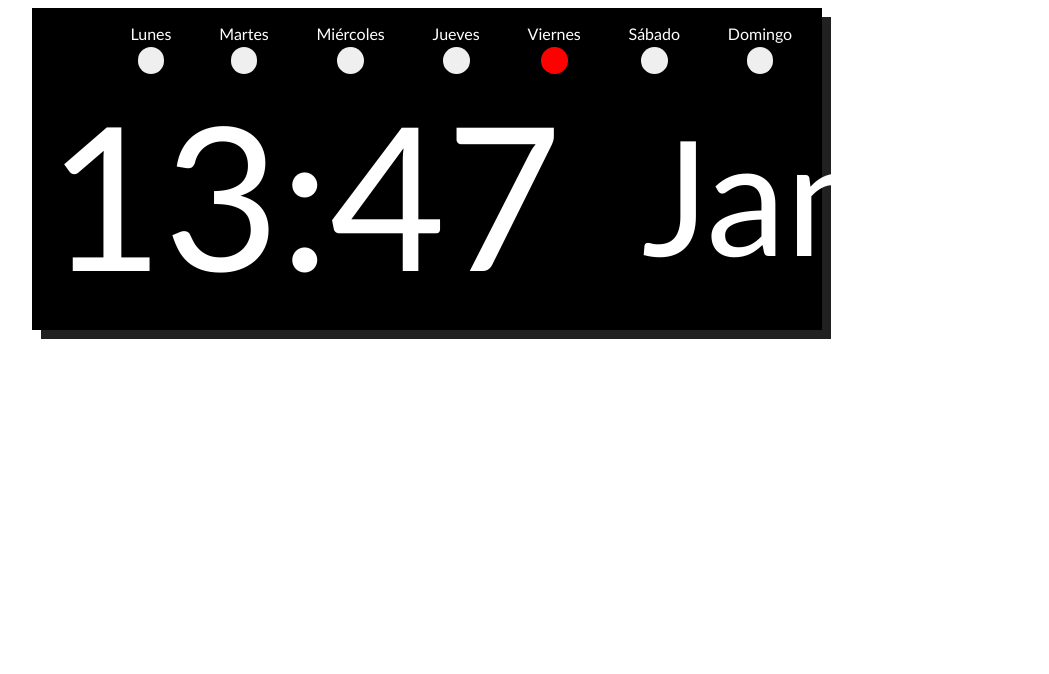
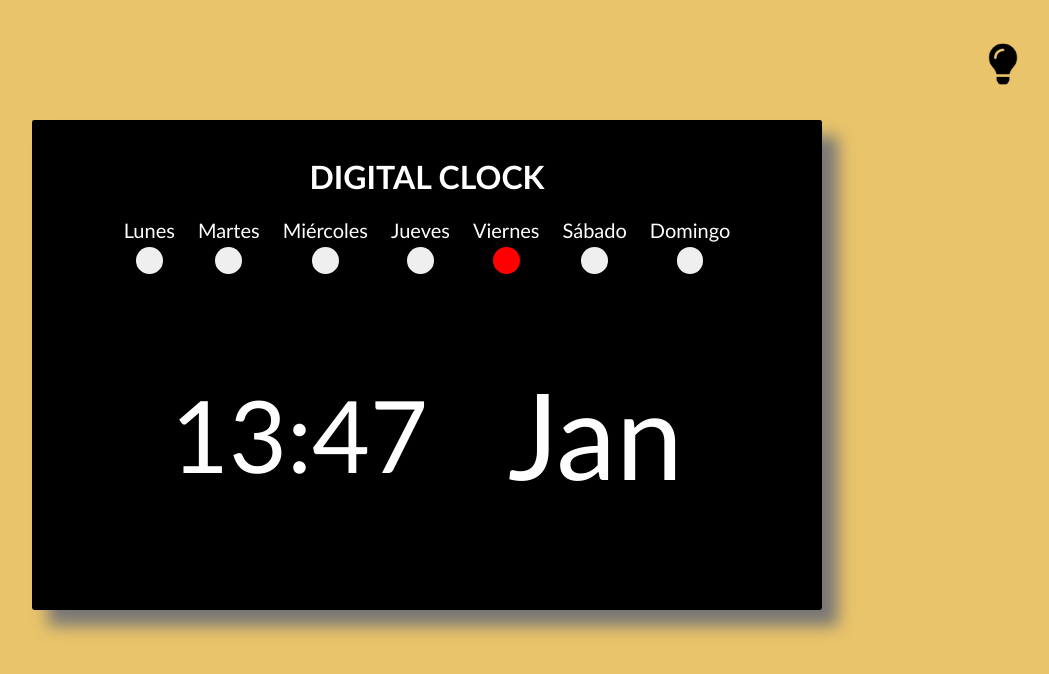
Before and after one commit to joslmt/Digital-Clock, a plain HTML site: page index.html in a window 1280 px wide. Shown: the whole page, without its empty margins (213-1262 px from the left). Drawn offline with Linux system fonts and the light colour scheme.

Commit message:
first commit

```diff
--- a/app.js
+++ b/app.js
@@ -1,20 +1,18 @@
 window.onload = () =>{
     const fullh = document.querySelector(".full-hours");
     const monthY = document.querySelector(".month");
-
+    const change = document.querySelector("img#change");
     const getTime = () => {
         const date = new Date();
         let h = date.getHours();
         let m = date.getMinutes();
         const day = date.getDay();
         const month = date.getMonth();
-
         h = checkT(h);
         m = checkT(m);
         function checkT(i) {
             if (i < 10) {
-                i = "0" + i;
-            }
+                i = "0" + i;}
             return i;
         }
         //actual day week
@@ -30,7 +28,7 @@ window.onload = () =>{
             break;
             case 3:
                 const b3 = document.querySelector("#bt3")
-                b3.style.background = 'orange';
+                b3.style.background = 'red';
                 console.log("miércoles");
             break;
             case 4:
@@ -118,9 +116,14 @@ window.onload = () =>{
             break;
         }
         fullh.innerHTML = `
-        <div id='hora'>${h}:${m}</div>
+        <div ><p id='hora'>${h}:${m}</p></div>
         `;
     }
+    const changeColor = () =>{
+        const container = document.querySelector(".container");
+        container.classList.toggle('new-container-color');
+    }
+    change.onclick = changeColor;
     getTime();
     setInterval(getTime, 60000);
 }
--- a/index.html
+++ b/index.html
@@ -4,12 +4,16 @@
     <meta charset="UTF-8">
     <meta name="viewport" content="width=device-width, initial-scale=1.0">
     <link rel="stylesheet" href="style.css">
-    <link rel="shortcut icon" href="favicon.png" type="image/x-icon">
+    <link rel="shortcut icon" href="/img/favicon.png" type="image/x-icon">
     <script src="app.js"></script>
-    <title>digital clock</title>
+    <title>Clock</title>
 </head>
 <body>
+    <div id="change">
+        <img src="/img/light-icon.png" alt="" id="change">
+    </div>
     <div class="container">
+        <h1>DIGITAL CLOCK</h1>
         <div class="clock">
             <div>
                 <label for="">Lunes</label>
@@ -22,7 +26,6 @@
             <div>
                 <label for="">Miércoles</label>
                 <input type="button" value="" id="bt3">
-
             </div>
             <div>
                 <label for="">Jueves</label>
--- a/style.css
+++ b/style.css
@@ -1,30 +1,47 @@
+body{ background-color: #e9c46a; }
 .container{
+    transition: .5s;
     display: grid;
     justify-items: center;
     margin: 0 auto;
     width: 60%;
     padding: 1em;
+    border-radius: .15em;
+    color: white;
     background-color: black;
-    box-shadow: 9px 9px rgb(34, 33, 33);
-    color: white;
+    box-shadow: 1em 1em 1em rgb(121, 119, 119);
     font-family: 'Gill Sans', 'Gill Sans MT', Calibri, 'Trebuchet MS', sans-serif;
+}
+img{
+    transition: .75s;
+    width: 3em;
+}
+img:hover{
+    transition: .75s;
+    transform: scale(1.15, 1.15);
 }
 .clock{
     width: 80%;
     display: flex;
     justify-content: space-between;
+    font-size: 20px;
 }
 .clock>div{
     display: grid;
     justify-items: center;
     gap: .25em;
 }
-input[type=button]{
+.clock>div>input[type=button]{
     width: 2em;
     height: 2em;
     border-radius: 50%;
     border: none;
     outline: none;
+}
+#change{
+    display: grid;
+    justify-items: right;
+    padding: 1em;
 }
 .center{
     display: flex;
@@ -33,10 +50,19 @@ input[type=button]{
     align-items: center;
 }
 #hora{
-    color: white;
-    font-size: 200px;
+    font-size: 100px;
 }
-#month{font-size: 160px;}
+#month{font-size: 120px;}
+/*====*/
+.new-container-color{
+    transform: scale(1.1, 1.1);
+    box-shadow: none;
+    transition: .5s;
+    background-color: #2a9d8f;
+    color: black;
+}
+#hora>.new-container-color{color: black;}
+/*====*/
 @media (max-width: 1200px){
     .container{
         width: 60%;
```
Also changed, not shown: img/favicon.png (renamed from favicon.png), img/light-icon.png (added).
